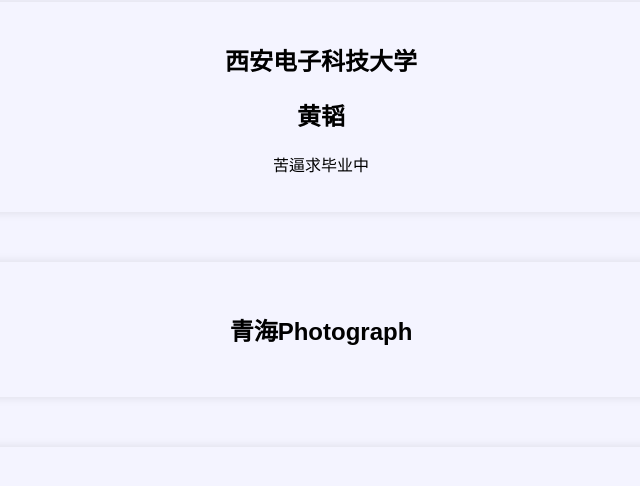
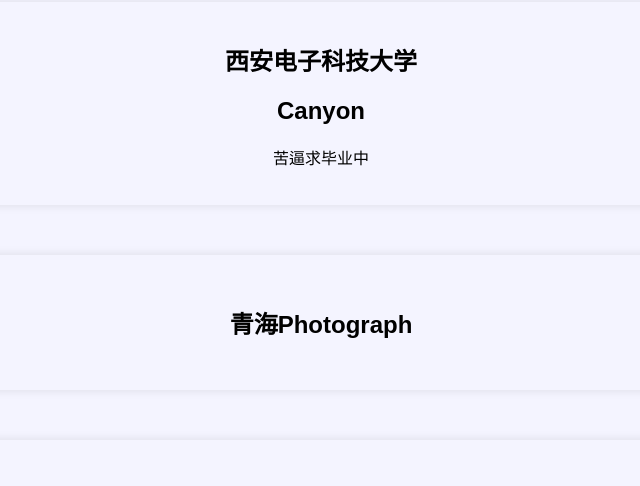
Before and after one commit to TaoHuang99/TaoHuang99.github.io, a plain HTML site: page index.html in a window 1280 px wide. Shown: the part 312-798 px from the top of the page, without its empty margins (319-959 px from the left). Drawn offline with Linux system fonts and the light colour scheme.

Commit message:
更新 index.html

```diff
--- a/index.html
+++ b/index.html
@@ -63,7 +63,7 @@
     </div>
     <div class="intro">
         <h2>西安电子科技大学</h2>
-        <h2>黄韬</h2>
+        <h2>Canyon</h2>
         <p>苦逼求毕业中</p>
     </div>
         <div class="Photograph">
```
